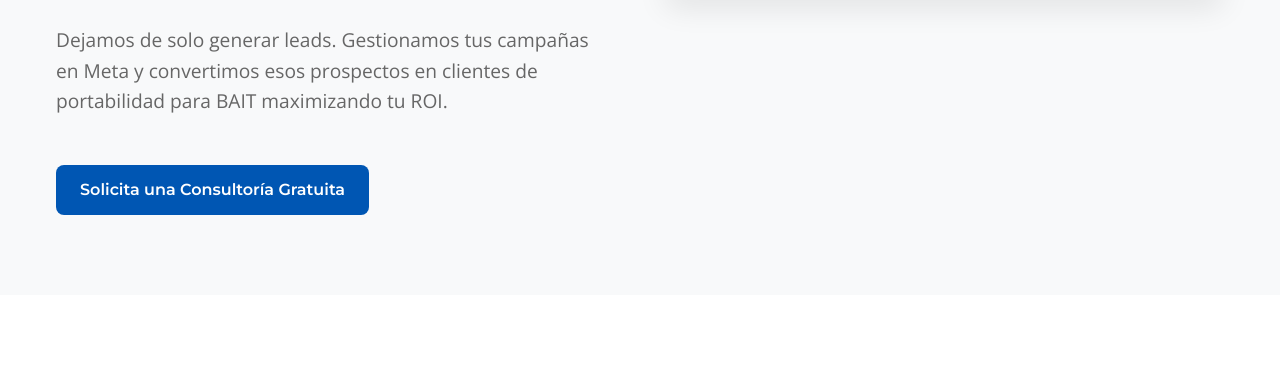
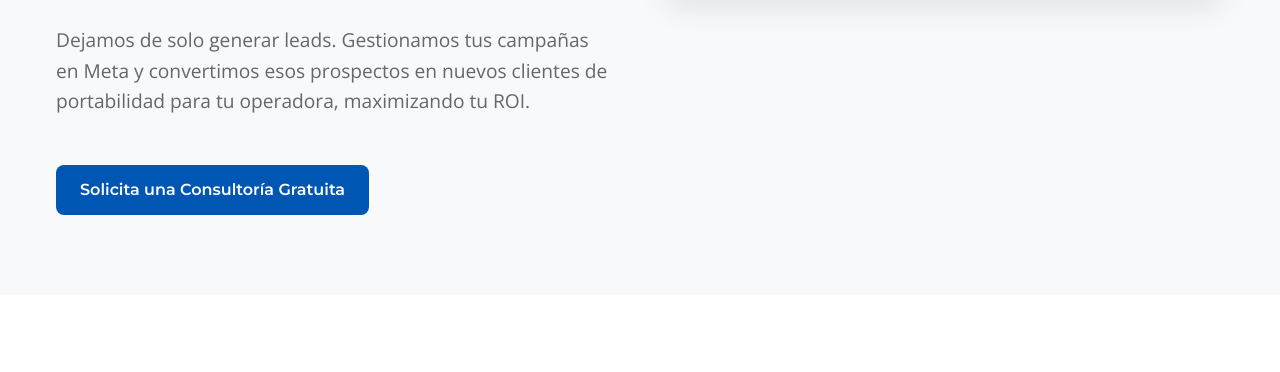
Before and after one commit to luis13d/seia-landing-page, a plain HTML site: page index.html in a window 1280 px wide. Shown: the part 407-779 px from the top of the page. Drawn offline with nearby package versions, Linux system fonts and the light colour scheme.

Commit message:
se modifico el texto de la descripción en la clase class='hero__subtitle' del index.html

```diff
--- a/index.html
+++ b/index.html
@@ -43,7 +43,7 @@
             <div class="hero__content">
                 <div class="hero__text">
                     <h1 class="hero__title">Impulsa tus Altas de Portabilidad: Servicio Integral de Campañas Meta y Cierre de Ventas Garantizado</h1>
-                    <p class="hero__subtitle">Dejamos de solo generar leads. Gestionamos tus campañas en Meta y convertimos esos prospectos en clientes de portabilidad para BAIT maximizando tu ROI.</p>
+                    <p class="hero__subtitle">Dejamos de solo generar leads. Gestionamos tus campañas en Meta y convertimos esos prospectos en nuevos clientes de portabilidad para tu operadora, maximizando tu ROI.</p>
                     <a href="#contacto" class="btn btn--primary">Solicita una Consultoría Gratuita</a>
                 </div>
                 <div class="hero__image">
```
